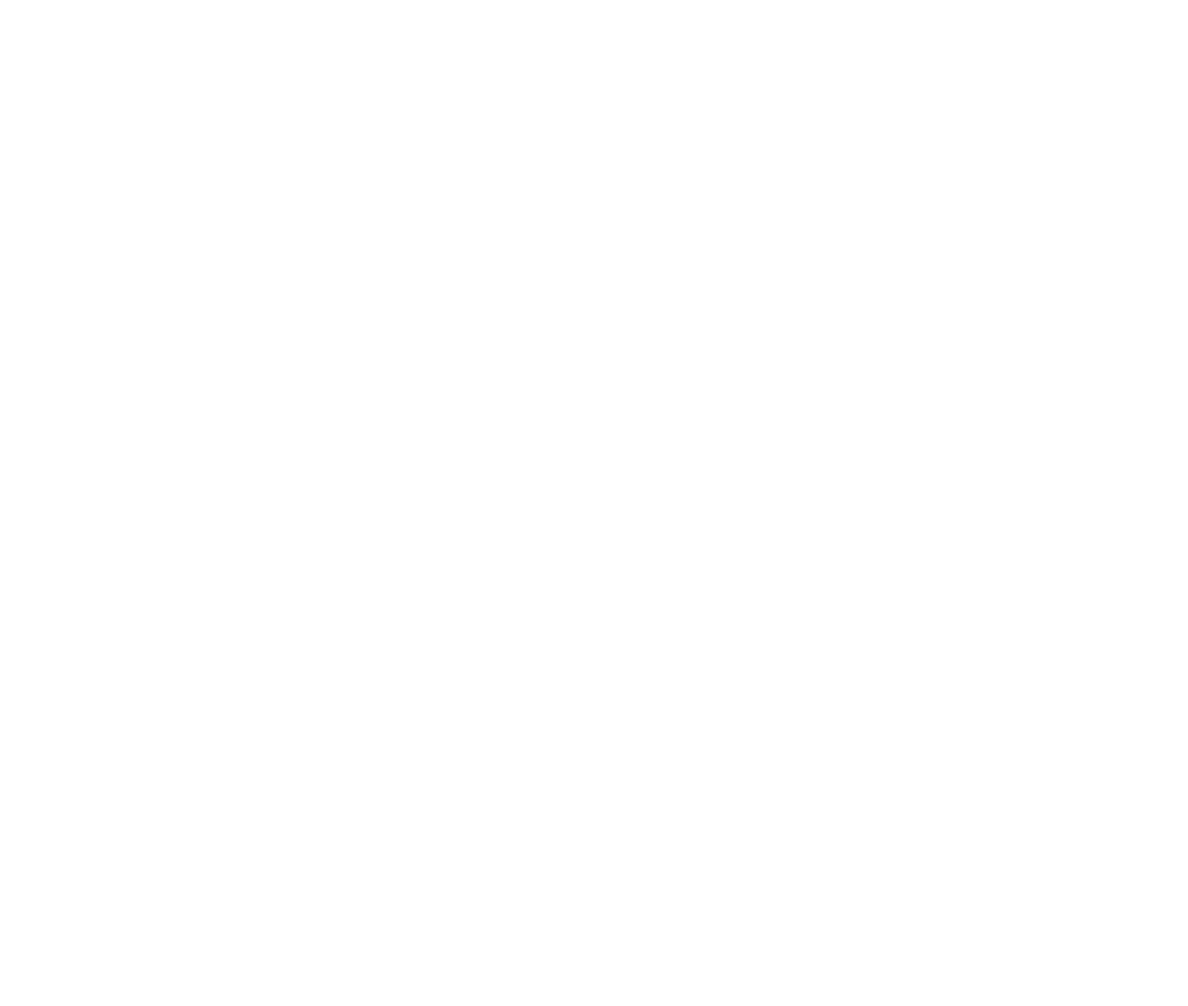
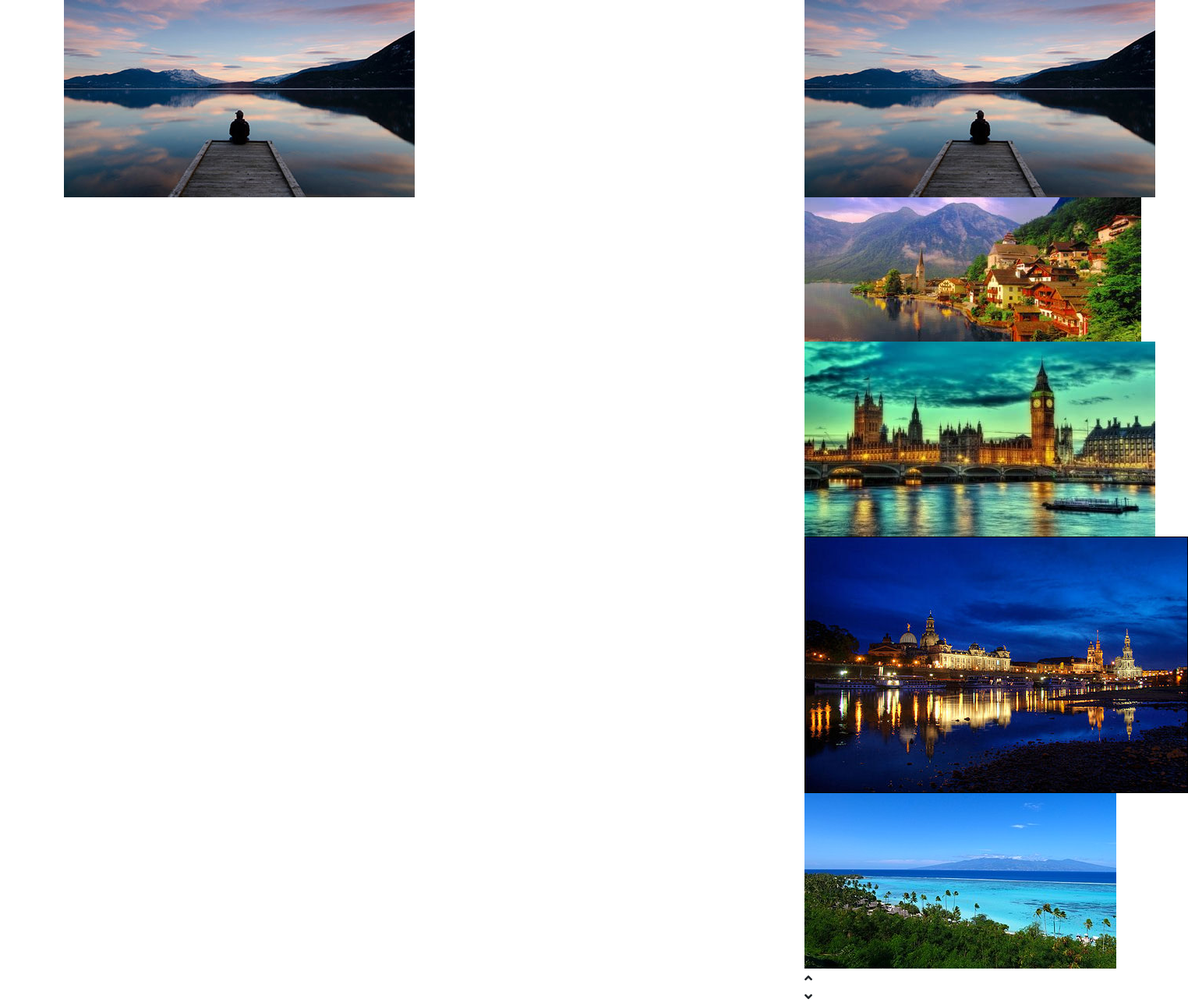
Before and after one commit to Simone823/js-array-carousel, a plain HTML site: page index.html in a window 1280 px wide. Shown: the whole page at 78% size, 1524 px wide, since content can reach past the window. Before the commit the page ends 800 px from the top, so only its background shows below. Drawn offline with nearby package versions, Linux system fonts and the light colour scheme.

Commit message:
slider senza titoli all'interno dell'immagine

```diff
--- a/index.html
+++ b/index.html
@@ -11,11 +11,84 @@
     <!-- Link CSS -->
     <link rel="stylesheet" href="style.css">
 
+    <!-- Link Fontawesome -->
+    <link rel="stylesheet" href="https://cdnjs.cloudflare.com/ajax/libs/font-awesome/5.15.4/css/all.min.css" integrity="sha512-1ycn6IcaQQ40/MKBW2W4Rhis/DbILU74C1vSrLJxCq57o941Ym01SwNsOMqvEBFlcgUa6xLiPY/NS5R+E6ztJQ==" crossorigin="anonymous" referrerpolicy="no-referrer" />
+
 
     <title>Carousel</title>
 </head>
 <body>
 
+    <div class="container">
+
+        <div class="row">
+
+            <!-- Colonna immagini slider a sinistra -->
+            <div class="col-10">
+
+                <!-- Wrapper slider -->
+                <div class="slider_wrapper">
+
+                    <!-- Immagine 1 -->
+                    <div class="item">
+                        <img src="img/01.jpg" alt="">
+                    </div>
+
+                </div>
+
+            </div>
+
+            <!-- Colonna immagini slider a destra -->
+            <div class="col-2">
+
+                <!-- Wrapper controlli immagini -->
+                <div class="controls_wrapper">
+
+                    <!-- Controllo immagine 1 -->
+                    <div class="control_item">
+                        <img src="img/01.jpg" alt="">
+                    </div>
+
+                    <!-- Controllo immagine 1 -->
+                    <div class="control_item">
+                        <img src="img/02.jpg" alt="">
+                    </div>
+
+                    <!-- Controllo immagine 1 -->
+                    <div class="control_item">
+                        <img src="img/03.jpg" alt="">
+                    </div>
+
+                    <!-- Controllo immagine 1 -->
+                    <div class="control_item">
+                        <img src="img/04.jpg" alt="">
+                    </div>
+
+                    <!-- Controllo immagine 1 -->
+                    <div class="control_item">
+                        <img src="img/05.jpg" alt="">
+                    </div>
+
+                    <!-- Controlli, frecce per cambiare immagine -->
+                    <div class="controls">
+
+                        <div class="arrow-up">
+                            <i class="fas fa-angle-up"></i>
+                        </div>
+
+                        <div class="arrow-down">
+                            <i class="fas fa-angle-down"></i>
+                        </div>
+                    </div>
+
+
+                </div>
+
+            </div>
+
+        </div>
+
+    </div>
 
 
 
```
